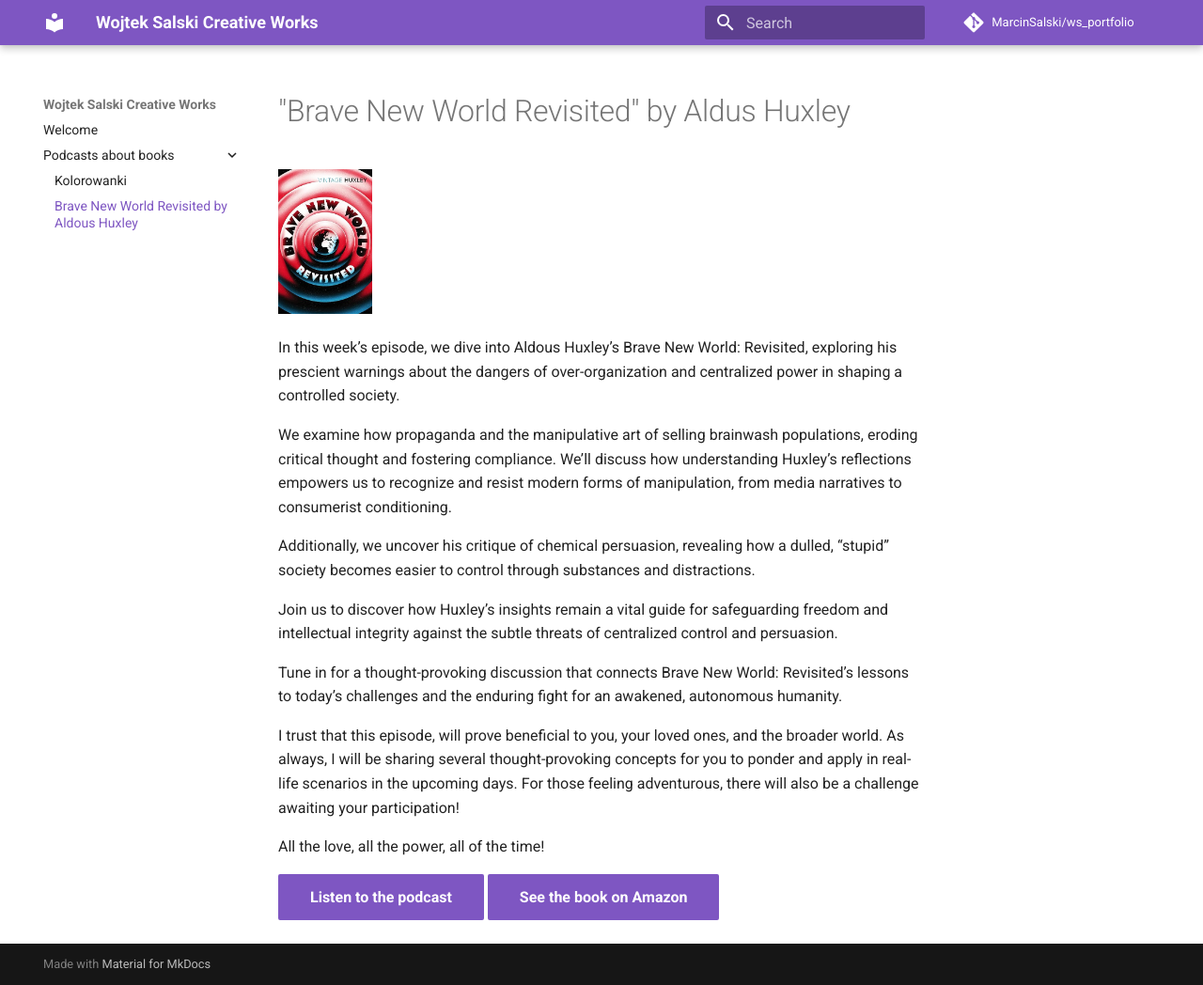
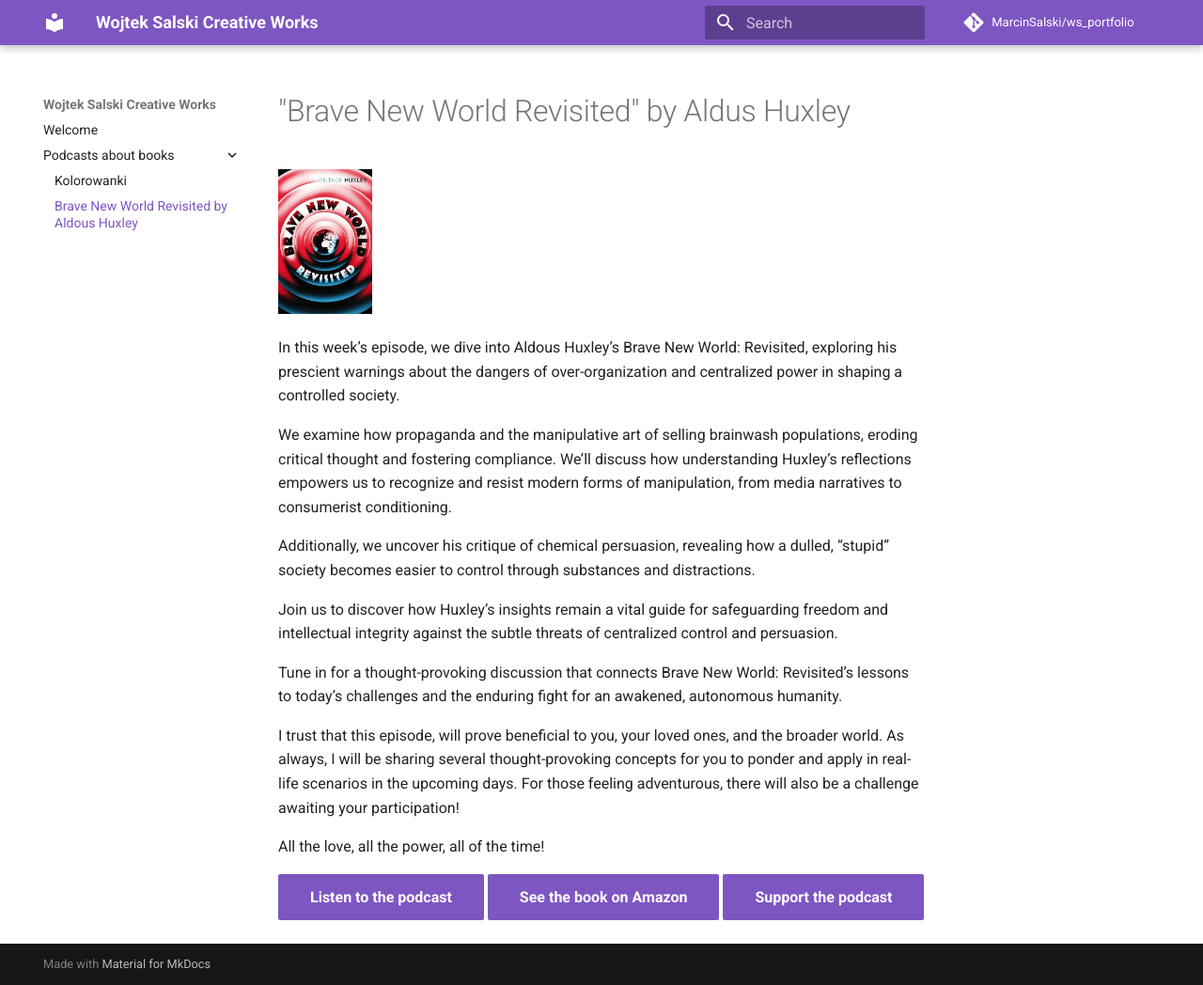
Before and after one commit to MarcinSalski/ws_portfolio, an MkDocs documentation site: the page built from docs/BraveNewWorldRevisited/index.md, in a window 1280 px wide and 1048 px high. Shown: the whole window at 94% size. Built offline with MkDocs 1.6.1 and Material for MkDocs 9.7.7, drawn with Linux system fonts in a browser that asks for light colours; comment, search, counter and statistics services are not loaded.

Commit message:
link do wsparcia

```diff
--- a/docs/BraveNewWorldRevisited/index.md
+++ b/docs/BraveNewWorldRevisited/index.md
@@ -20,6 +20,8 @@
 <a href="https://www.youtube.com/watch?v=iyqHwpR7As8" target="_blank" class="md-button md-button--primary">Listen to  the podcast</a>
 <a href="https://amzn.eu/d/1f9Bk0Ztarget="
 target="_blank" class="md-button md-button--primary">See the book on Amazon</a>
+<a href="https://linktr.ee/w.salski"
+target="_blank" class="md-button md-button--primary">Support the podcast</a>
 
 
 </script>
```
